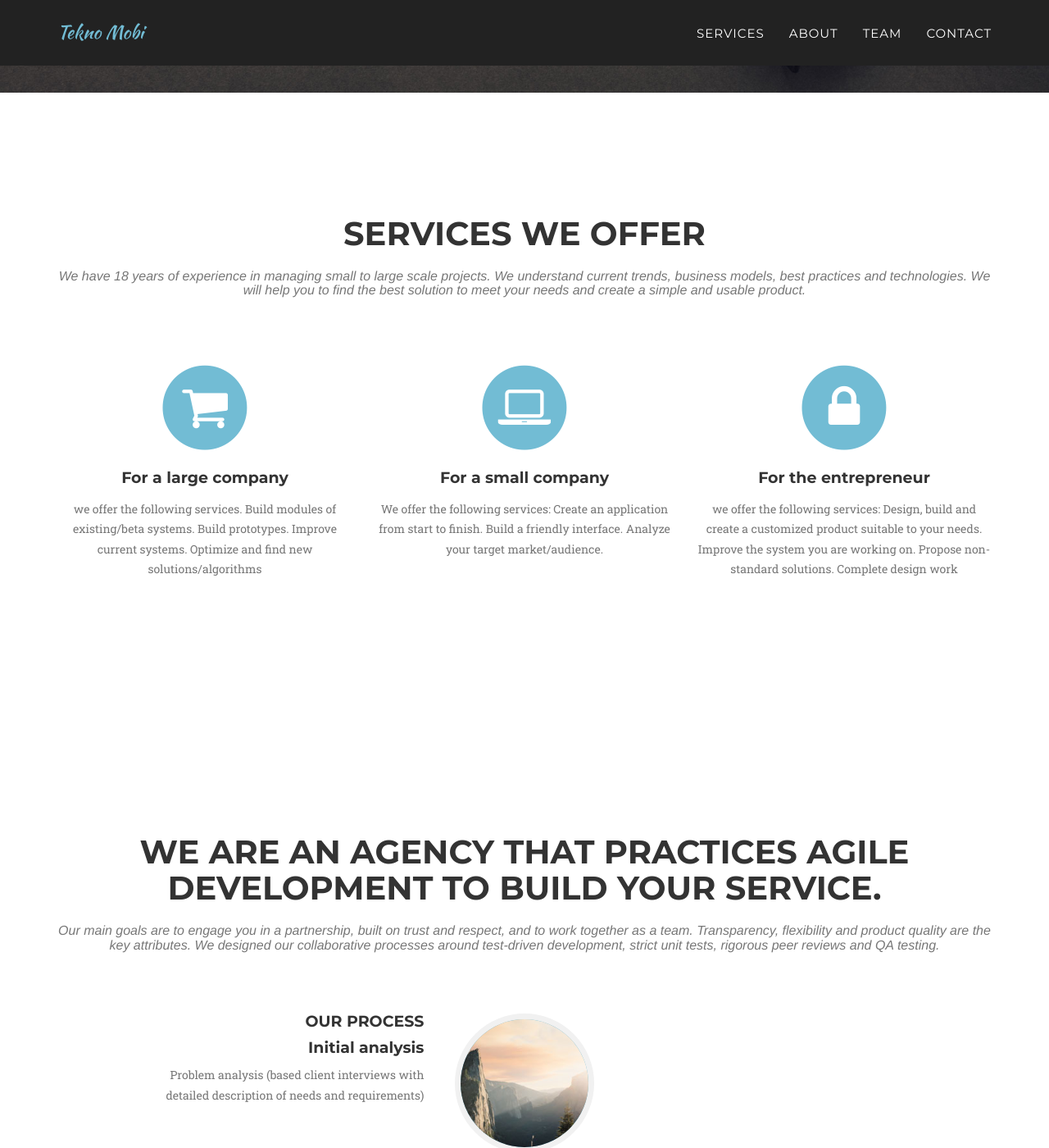
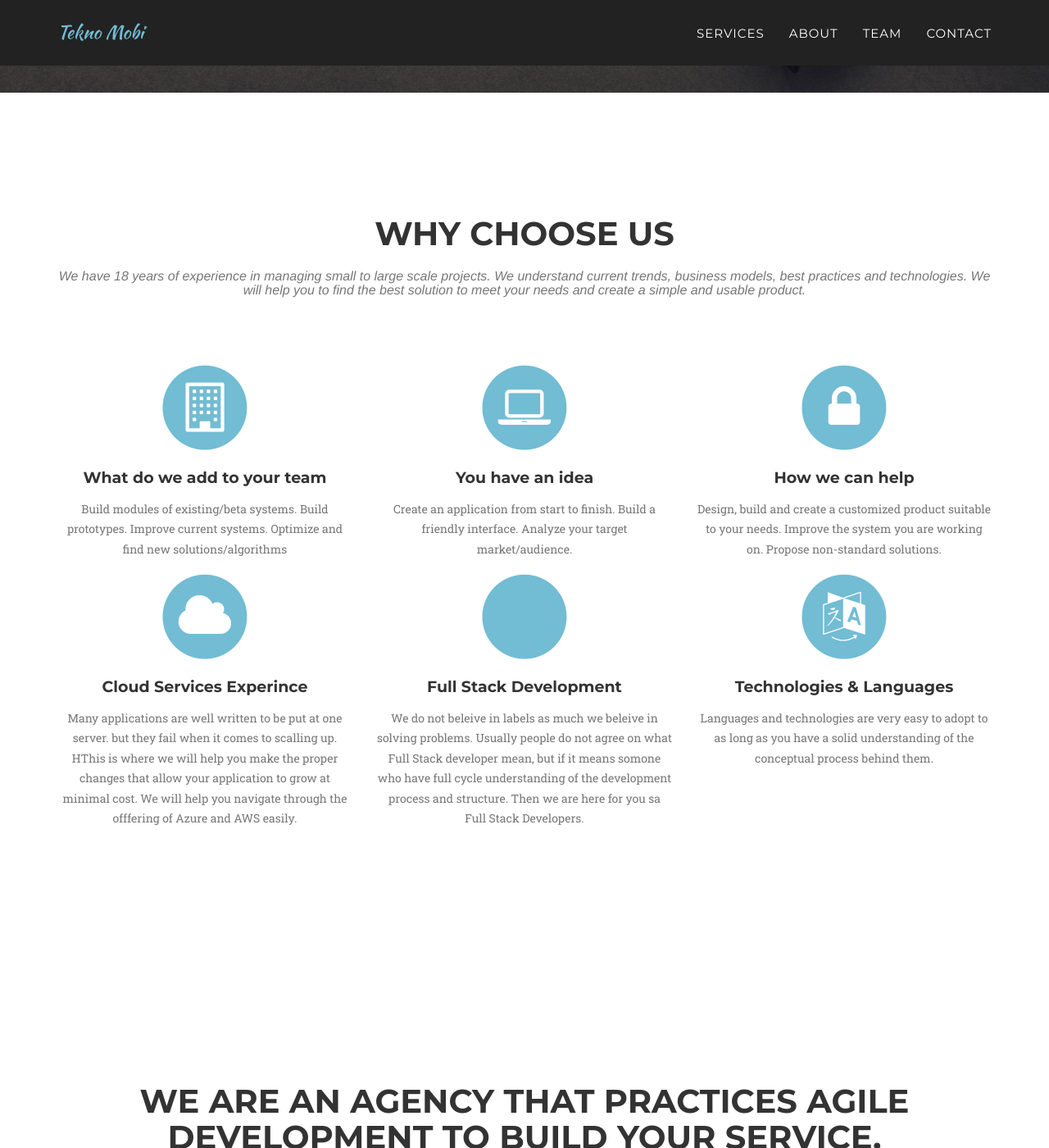
Before and after one commit to lnyousif/teknomobi, a Jekyll site: the page built from index.html, in a window 1280 px wide and 1400 px high, scrolled down 645 px. Shown: the whole window at 82% size. Built offline with Jekyll 4.4.1, drawn with Linux system fonts in a browser that asks for light colours; some web fonts are replaced.

Commit message:
update text 2

```diff
--- a/_includes/services.html
+++ b/_includes/services.html
@@ -3,7 +3,7 @@
         <div class="container">
             <div class="row">
                 <div class="col-lg-12 text-center">
-                    <h2 class="section-heading">Services We Offer</h2>
+                    <h2 class="section-heading">Why choose us</h2>
                     <h3 class="section-subheading text-muted">We have 18 years of experience in managing small to large scale projects. We understand current trends, business models, best practices and technologies. We will help you to find the best solution to meet your needs and create a simple and usable product.</h3>
                 </div>
             </div>
@@ -11,11 +11,10 @@
                 <div class="col-md-4">
                     <span class="fa-stack fa-4x">
                         <i class="fa fa-circle fa-stack-2x text-primary"></i>
-                        <i class="fa fa-shopping-cart fa-stack-1x fa-inverse"></i>
+                        <i class="fa fa-building-o fa-stack-1x fa-inverse"></i>
                     </span>
-                    <h4 class="service-heading">For a large company</h4>
-                    <p class="text-muted">we offer the following services.
-                    Build modules of existing/beta systems.
+                    <h4 class="service-heading">What do we add to your team</h4>
+                    <p class="text-muted">Build modules of existing/beta systems.
                     Build prototypes.
                     Improve current systems.
                     Optimize and find new solutions/algorithms</p>
@@ -25,9 +24,8 @@
                         <i class="fa fa-circle fa-stack-2x text-primary"></i>
                         <i class="fa fa-laptop fa-stack-1x fa-inverse"></i>
                     </span>
-                    <h4 class="service-heading">For a small company</h4>
-                    <p class="text-muted">We offer the following services:
-                    Create an application from start to finish.
+                    <h4 class="service-heading">You have an idea</h4>
+                    <p class="text-muted">Create an application from start to finish.
                     Build a friendly interface.
                     Analyze your target market/audience.</p>
                 </div>
@@ -36,14 +34,38 @@
                         <i class="fa fa-circle fa-stack-2x text-primary"></i>
                         <i class="fa fa-lock fa-stack-1x fa-inverse"></i>
                     </span>
-                    <h4 class="service-heading">For the entrepreneur</h4>
-                    <p class="text-muted">we offer the following services:
-                    Design, build and create a customized product suitable to your needs.
+                    <h4 class="service-heading">How we can help</h4>
+                    <p class="text-muted">Design, build and create a customized product suitable to your needs.
                     Improve the system you are working on.
-                    Propose non-standard solutions.
-                    Complete design work</p>
+                    Propose non-standard solutions.</p>
                 </div>
             </div>
-
+<div class="row text-center">
+                <div class="col-md-4">
+                    <span class="fa-stack fa-4x">
+                        <i class="fa fa-circle fa-stack-2x text-primary"></i>
+                        <i class="fa fa-cloud fa-stack-1x fa-inverse"></i>
+                    </span>
+                    <h4 class="service-heading">Cloud Services Experince</h4>
+                    <p class="text-muted">Many applications are well written to be put at one server. but they fail when it comes to scalling up. HThis is where we will help you make the proper changes that allow your application to grow at minimal cost. We will help you navigate through the offfering of Azure and AWS easily.</p>
+                </div>
+                <div class="col-md-4">
+                    <span class="fa-stack fa-4x">
+                        <i class="fa fa-circle fa-stack-2x text-primary"></i>
+                        <i class="fa fa-binoculars fa-stack-1x fa-inverse"></i>
+                    </span>
+                    <h4 class="service-heading">Full Stack Development</h4>
+                    <p class="text-muted">We do not beleive in labels as much we beleive in solving problems.
+                    Usually people do not agree on what Full Stack developer mean, but if it means somone who have full cycle understanding of the development process and structure. Then we are here for you sa Full Stack Developers.</p>
+                </div>
+                <div class="col-md-4">
+                    <span class="fa-stack fa-4x">
+                        <i class="fa fa-circle fa-stack-2x text-primary"></i>
+                        <i class="fa fa-language fa-stack-1x fa-inverse"></i>
+                    </span>
+                    <h4 class="service-heading">Technologies & Languages</h4>
+                    <p class="text-muted">Languages and technologies are very easy to adopt to as long as you have a solid understanding of the conceptual process behind them.</p>
+                </div>
+            </div>
         </div>
     </section>
```
